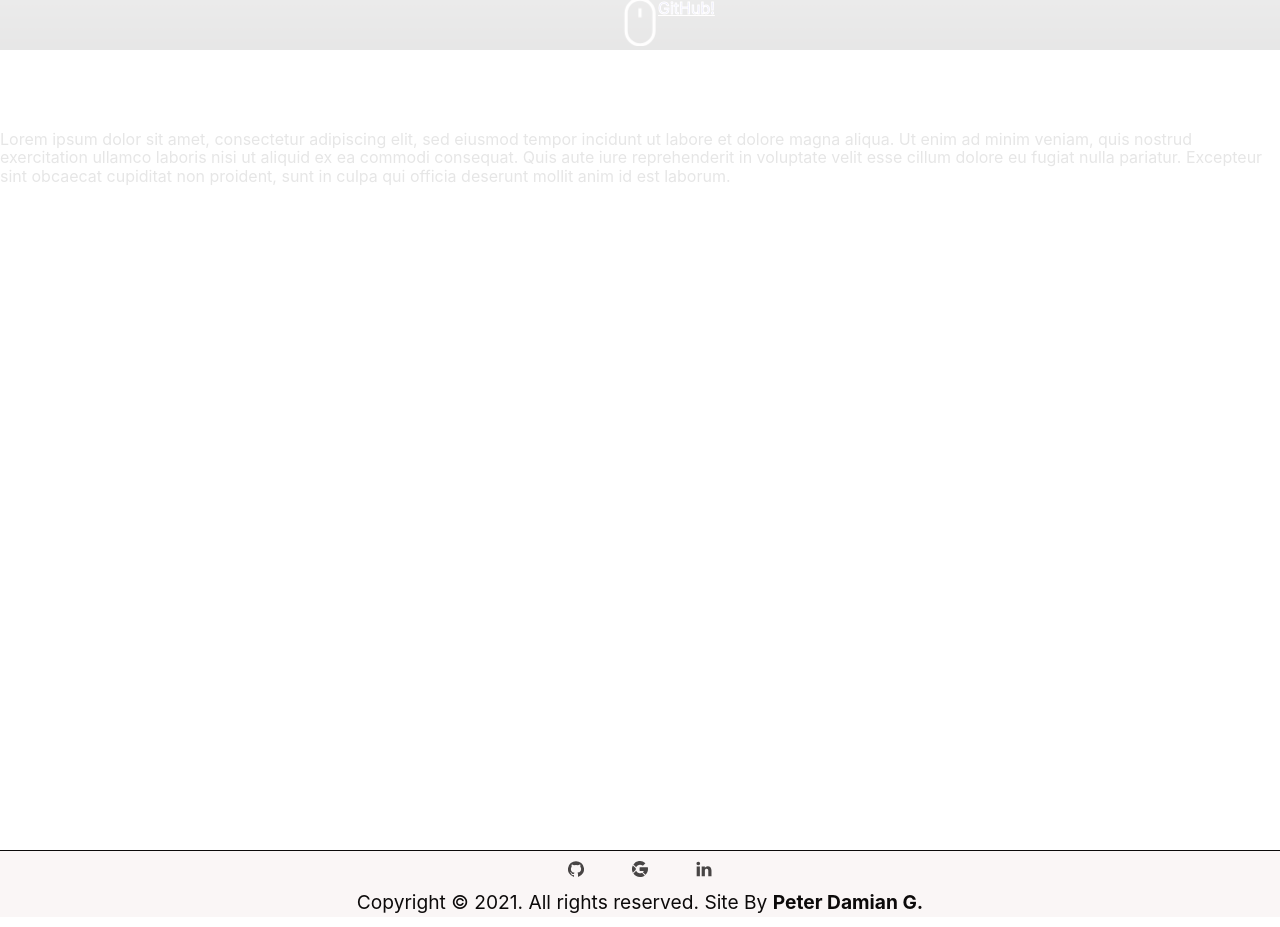
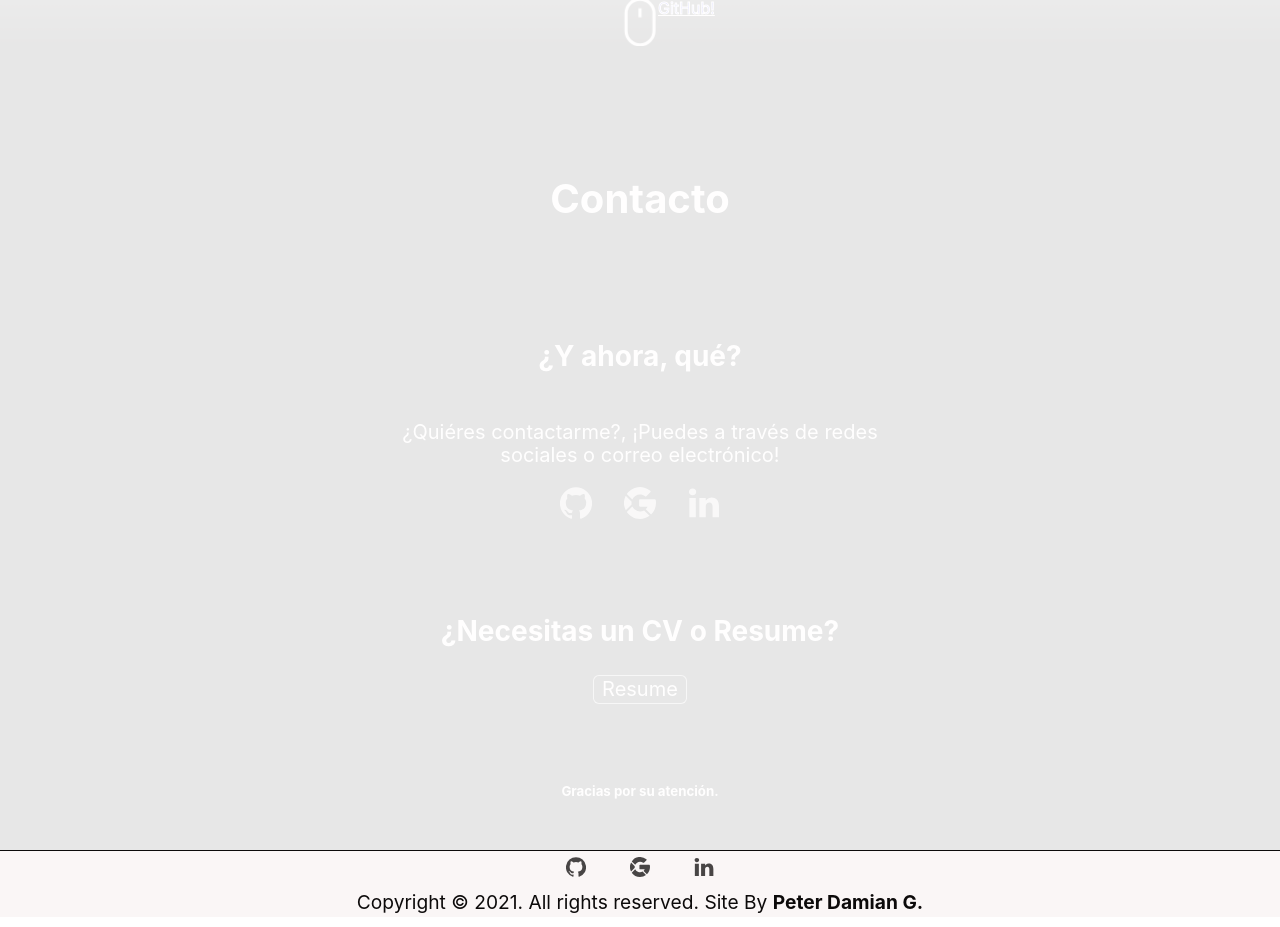
Before and after one commit to PeterDamianG/PeterDamianG, a Next.js app: page / in a window 1280 px wide. Shown: the part 2350-3277 px from the top of the page. Built offline with nearby package versions, Linux system fonts and the light colour scheme.

Commit message:
add contact section

```diff
--- /dev/null
+++ b/src/components/main/sections/contact/contact.module.css
@@ -0,0 +1,37 @@
+/* Flat Mode for Mobile Devices */
+.sectionStyle {
+  display: flex;
+  flex-direction: column;
+  justify-content: space-around;
+  align-items: center;
+  background-color: var(--foreground);
+  color: var(--background);
+}
+.sectionStyle h2 {
+  font-size: 2.5em;
+}
+.sectionStyle h3 {
+  font-size: 1.75em;
+}
+.asideStyle {
+  display: flex;
+  flex-direction: column;
+  align-items: center;
+}
+.sectionStyle p {
+  width: 65%;
+  text-align: center;
+  font-size: 1.25em;
+}
+.sectionStyle svg {
+  fill: var(--background);
+  width: 32px;
+  height: 32px;
+  margin: 0 16px;
+}
+/* Transition Mode for Ultra Mobile/Tablets/Low PC Devices */
+@media all and (min-width: 640px) and (max-width: 1280px) {
+}
+/* Animation Mode for PC and TV Devices */
+@media all and (min-width: 1280px) {
+}
--- a/src/components/main/sections/contact/index.js
+++ b/src/components/main/sections/contact/index.js
@@ -1,13 +1,24 @@
+import SocialMedia from 'components/utils/socialmedia';
+import { sectionStyle, asideStyle } from './contact.module.css';
+
 const Contact = () => (
-  <section id='contact'>
-    <p>
-      Lorem ipsum dolor sit amet, consectetur adipiscing elit, sed eiusmod
-      tempor incidunt ut labore et dolore magna aliqua. Ut enim ad minim veniam,
-      quis nostrud exercitation ullamco laboris nisi ut aliquid ex ea commodi
-      consequat. Quis aute iure reprehenderit in voluptate velit esse cillum
-      dolore eu fugiat nulla pariatur. Excepteur sint obcaecat cupiditat non
-      proident, sunt in culpa qui officia deserunt mollit anim id est laborum.
-    </p>
+  <section id='contact' className={sectionStyle}>
+    <h2>Contacto</h2>
+    <aside className={asideStyle}>
+      <h3>¿Y ahora, qué?</h3>
+      <p>
+        ¿Quiéres contactarme?, ¡Puedes a través de redes sociales o correo
+        electrónico!
+      </p>
+      <SocialMedia />
+    </aside>
+    <aside className={asideStyle}>
+      <h3>¿Necesitas un CV o Resume?</h3>
+      <a href='Link a Resume'>
+        <button type='button'>Resume</button>
+      </a>
+    </aside>
+    <h5>Gracias por su atención.</h5>
   </section>
 );
 
--- a/src/components/main/sections/proyects/components/card.module.css
+++ b/src/components/main/sections/proyects/components/card.module.css
@@ -39,20 +39,6 @@
   display: flex;
   justify-content: space-evenly;
   margin-bottom: 4px;
-}
-.container button {
-  background-color: var(--foreground);
-  color: var(--background);
-  border: 1px solid var(--background-nav-modal);
-  border-radius: 6px;
-  padding: 2px 8px;
-  cursor: pointer;
-  font-size: 1.25em;
-  transition: all 0.4s linear;
-}
-.container button:hover {
-  background-color: var(--background-button-hover);
-  transition: all 0.4s linear;
 }
 /* Transition Mode for Ultra Mobile/Tablets/Low PC Devices */
 @media all and (min-width: 640px) and (max-width: 1280px) {
--- a/src/components/utils/socialmedia/index.js
+++ b/src/components/utils/socialmedia/index.js
@@ -14,13 +14,13 @@ import { socialmedia } from './socialmedia.module.css';
 const SocialMedia = () => (
   <aside className={socialmedia}>
     <a href='https://github.com/PeterDamianG'>
-      <GitHubSVG height={16} width={16} />
+      <GitHubSVG height={20} width={20} />
     </a>
     <a href='mailto:PeterDamianG@Gmail.com'>
-      <GoogleMailSVG height={16} width={16} />
+      <GoogleMailSVG height={20} width={20} />
     </a>
     <a href='https://www.linkedin.com/in/peterdamiang/'>
-      <LinkedInSVG height={16} width={16} />
+      <LinkedInSVG height={20} width={20} />
     </a>
   </aside>
 );
--- a/src/components/utils/socialmedia/socialmedia.module.css
+++ b/src/components/utils/socialmedia/socialmedia.module.css
@@ -1,6 +1,6 @@
 /* Flat Mode for Mobile Devices */
 .socialmedia {
-  width: 20vw;
+  width: 30vw;
   display: flex;
   justify-content: space-around;
 }
--- a/src/styles/globals.css
+++ b/src/styles/globals.css
@@ -24,6 +24,20 @@ svg {
   cursor: pointer;
   fill: var(--foreground);
 }
+button {
+  background-color: var(--foreground);
+  color: var(--background);
+  border: 1px solid var(--background-nav-modal);
+  border-radius: 6px;
+  padding: 2px 8px;
+  cursor: pointer;
+  font-size: 1.25em;
+  transition: all 0.4s linear;
+}
+button:hover {
+  background-color: var(--background-button-hover);
+  transition: all 0.4s linear;
+}
 * {
   box-sizing: border-box;
 }
```
